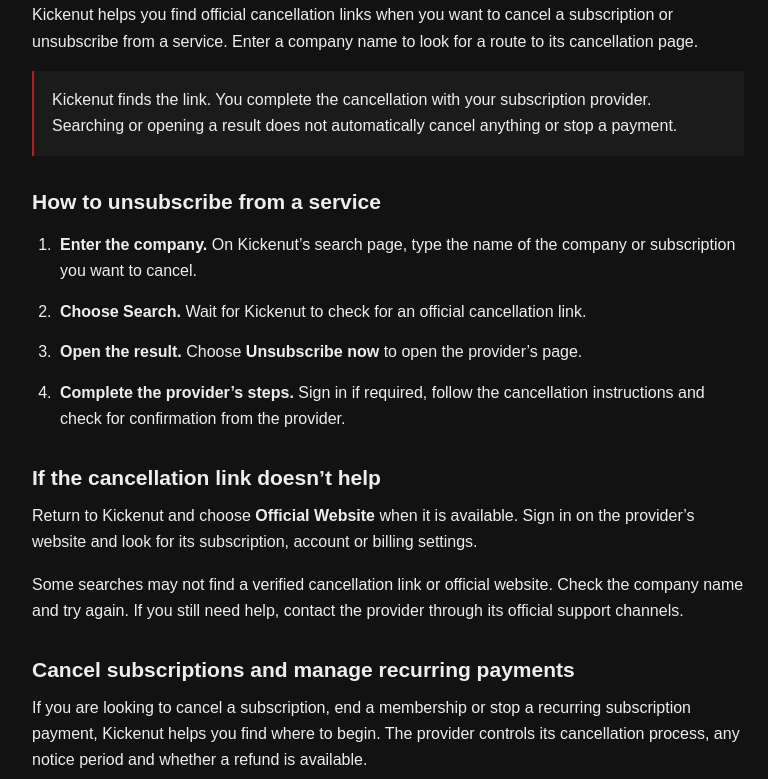
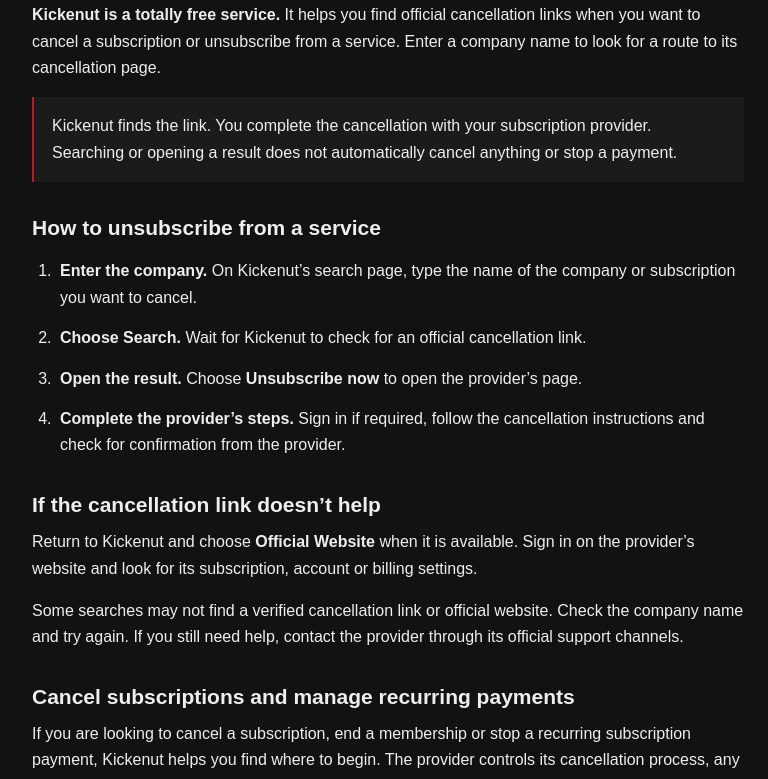
Before and after one commit to kickenut/Kickenut, a website: page about.html in a window 1280 px wide. Shown: the part 243-1022 px from the top of the page, without its empty margins (252-1020 px from the left). Drawn offline with Linux system fonts and the light colour scheme.

Commit message:
Clarify that Kickenut is a totally free service

```diff
--- a/about.html
+++ b/about.html
@@ -30,7 +30,7 @@
     <a class="back-link" href="/">← Back to subscription search</a>
     <span class="brand">Kickenut</span>
     <h1>About Kickenut and how to use it</h1>
-    <p>Kickenut helps you find official cancellation links when you want to cancel a subscription or unsubscribe from a service. Enter a company name to look for a route to its cancellation page.</p>
+    <p><strong>Kickenut is a totally free service.</strong> It helps you find official cancellation links when you want to cancel a subscription or unsubscribe from a service. Enter a company name to look for a route to its cancellation page.</p>
     <p class="note">Kickenut finds the link. You complete the cancellation with your subscription provider. Searching or opening a result does not automatically cancel anything or stop a payment.</p>
 
     <h2>How to unsubscribe from a service</h2>
```
